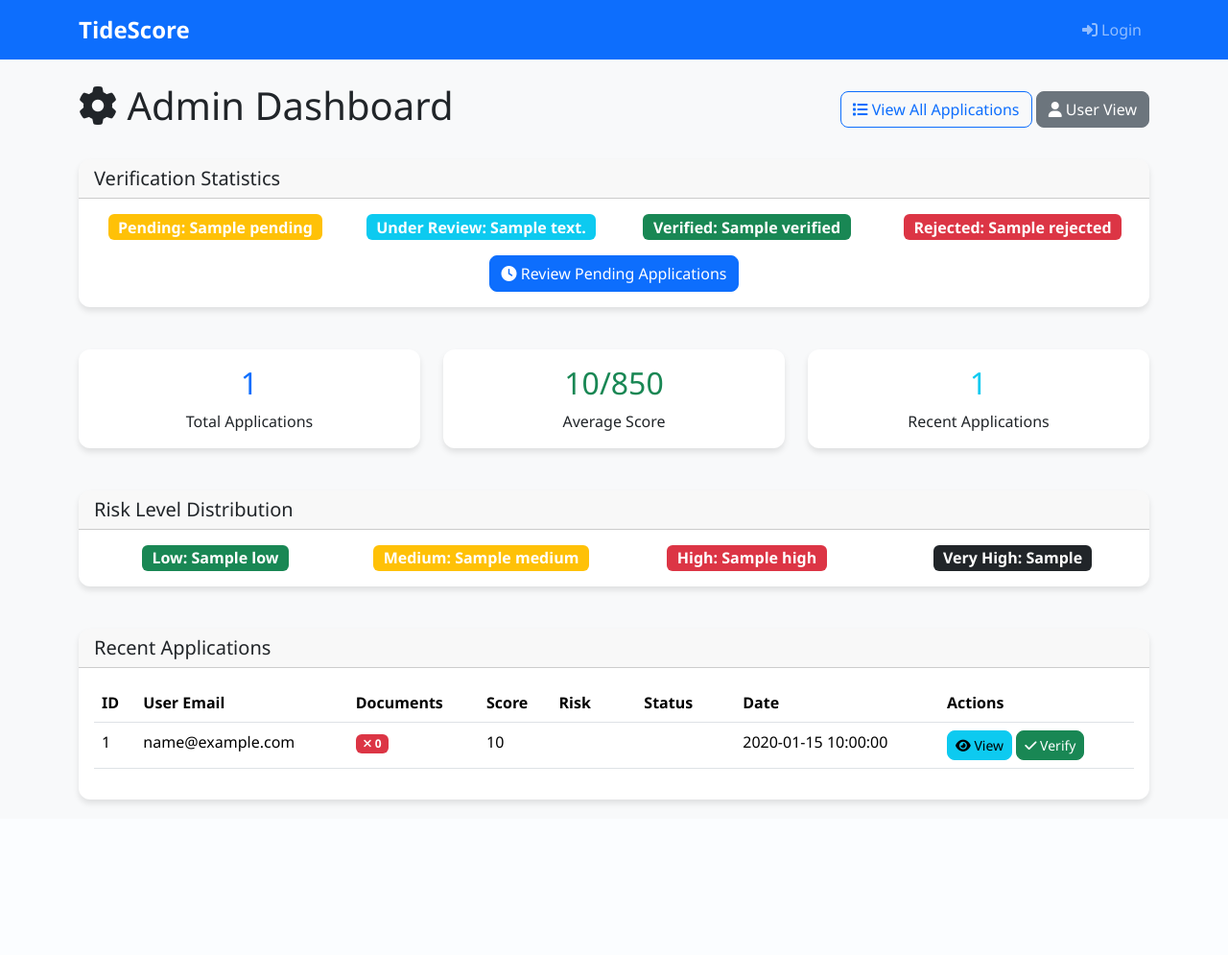
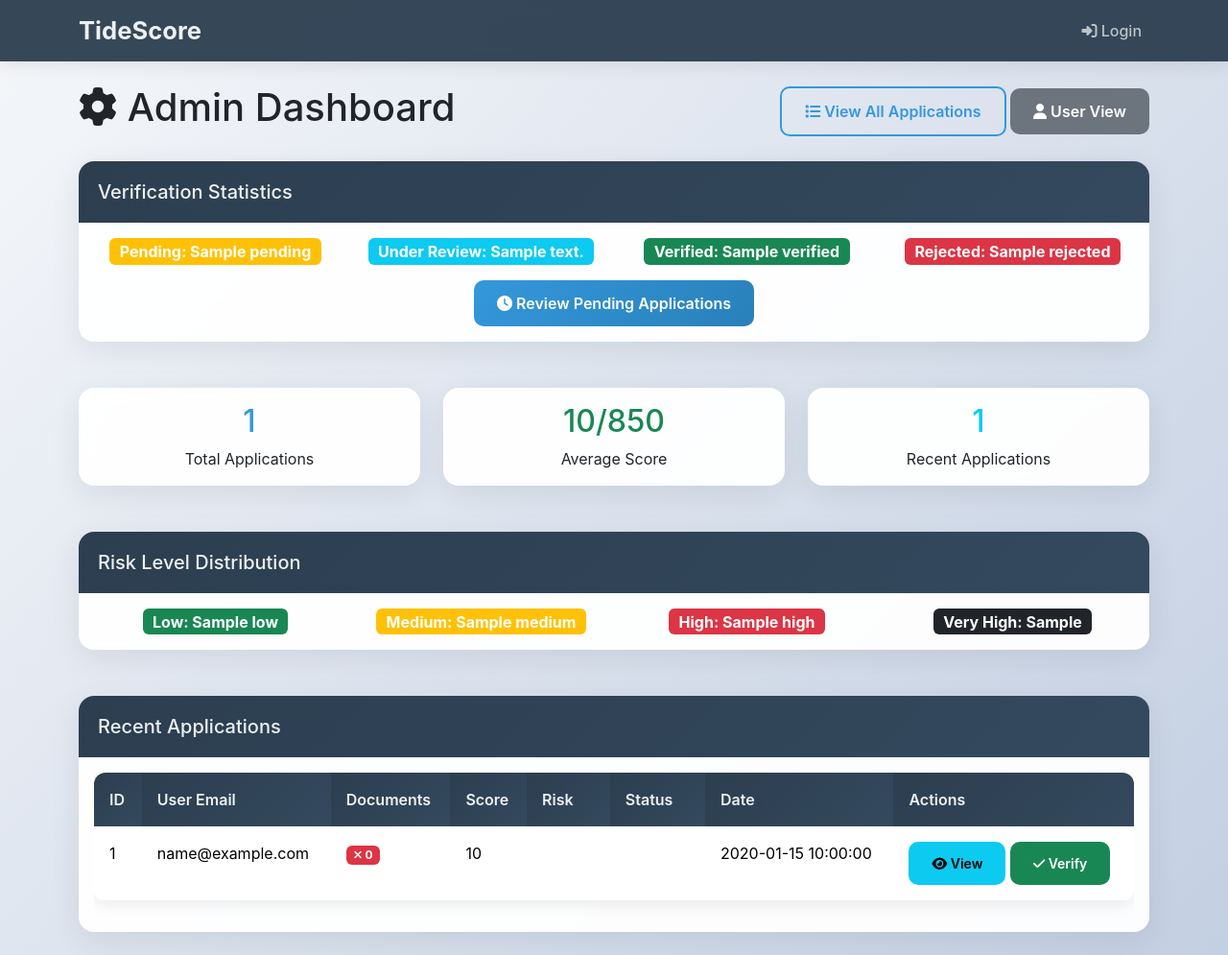
Before and after one commit to zorate/tidescore, a Flask app: template templates/admin_dashboard.html in a window 1280 px wide. Shown: the whole page at 96% size. Before the commit the page ends 839 px from the top, so only its background shows below. Run offline with Flask 3, Linux system fonts and the light colour scheme; the template is opened without the code that fills it: most values are stand-ins (such as "Sample title", 1, 10 or a date in 2020); parts of the project's set-up code (start-up, migrations or seed data) failed here and were passed over; some libraries are stand-ins or nearby versions.

Commit message:
Update style.css
something that reflects how calm i have been

```diff
--- a/static/css/style.css
+++ b/static/css/style.css
@@ -1,41 +1,186 @@
 body {
-    background-color: #f8f9fa;
-    font-family: 'Segoe UI', Tahoma, Geneva, Verdana, sans-serif;
+    background: linear-gradient(135deg, #f5f7fa 0%, #c3cfe2 100%);
+    font-family: 'Inter', 'Segoe UI', system-ui, -apple-system, sans-serif;
+    min-height: 100vh;
 }
 
 .card {
     border: none;
-    border-radius: 12px;
-    box-shadow: 0 4px 6px rgba(0, 0, 0, 0.1);
-    margin-bottom: 20px;
+    border-radius: 16px;
+    box-shadow: 0 8px 32px rgba(0, 0, 0, 0.08);
+    backdrop-filter: blur(10px);
+    background: rgba(255, 255, 255, 0.95);
+    margin-bottom: 24px;
+    transition: transform 0.2s ease, box-shadow 0.2s ease;
+}
+
+.card:hover {
+    transform: translateY(-2px);
+    box-shadow: 0 12px 40px rgba(0, 0, 0, 0.12);
 }
 
 .card-header {
-    border-radius: 12px 12px 0 0 !important;
+    border-radius: 16px 16px 0 0 !important;
     font-weight: 600;
+    background: linear-gradient(135deg, #2c3e50 0%, #34495e 100%);
+    color: #ecf0f1;
+    border: none;
+    padding: 20px;
+}
+
+.navbar {
+    background: rgba(44, 62, 80, 0.95) !important;
+    backdrop-filter: blur(10px);
+    box-shadow: 0 2px 20px rgba(0, 0, 0, 0.1);
 }
 
 .navbar-brand {
-    font-weight: bold;
-    font-size: 1.5rem;
+    font-weight: 700;
+    font-size: 1.6rem;
+    color: #ecf0f1 !important;
+}
+
+.navbar-nav .nav-link {
+    color: #bdc3c7 !important;
+    font-weight: 500;
+    transition: color 0.3s ease;
+}
+
+.navbar-nav .nav-link:hover {
+    color: #ecf0f1 !important;
 }
 
 .btn {
-    border-radius: 8px;
+    border-radius: 10px;
+    font-weight: 600;
+    padding: 12px 24px;
+    border: none;
+    transition: all 0.3s ease;
+}
+
+.btn-primary {
+    background: linear-gradient(135deg, #3498db 0%, #2980b9 100%);
+    border: none;
+}
+
+.btn-primary:hover {
+    background: linear-gradient(135deg, #2980b9 0%, #1c6ea4 100%);
+    transform: translateY(-1px);
+    box-shadow: 0 4px 15px rgba(52, 152, 219, 0.3);
+}
+
+.btn-outline-primary {
+    border: 2px solid #3498db;
+    color: #3498db;
+    background: transparent;
+}
+
+.btn-outline-primary:hover {
+    background: #3498db;
+    color: white;
+    transform: translateY(-1px);
+}
+
+.alert {
+    border-radius: 12px;
+    border: none;
+    padding: 16px;
     font-weight: 500;
 }
 
-.alert {
-    border-radius: 8px;
-    border: none;
+.alert-info {
+    background: linear-gradient(135deg, #d6eaf8 0%, #ebf5fb 100%);
+    color: #2874a6;
+    border-left: 4px solid #3498db;
+}
+
+.alert-success {
+    background: linear-gradient(135deg, #d5f4e6 0%, #eafaf1 100%);
+    color: #1e8449;
+    border-left: 4px solid #27ae60;
+}
+
+.alert-warning {
+    background: linear-gradient(135deg, #fdebd0 0%, #fef9e7 100%);
+    color: #9c640c;
+    border-left: 4px solid #f39c12;
+}
+
+.alert-danger {
+    background: linear-gradient(135deg, #fadbd8 0%, #fdedec 100%);
+    color: #c0392b;
+    border-left: 4px solid #e74c3c;
 }
 
 .form-control {
-    border-radius: 8px;
-    padding: 12px;
+    border-radius: 12px;
+    padding: 14px;
+    border: 2px solid #ecf0f1;
+    background: #f8f9fa;
+    transition: all 0.3s ease;
+}
+
+.form-control:focus {
+    border-color: #3498db;
+    box-shadow: 0 0 0 0.2rem rgba(52, 152, 219, 0.15);
+    background: white;
 }
 
 .form-select {
-    border-radius: 8px;
-    padding: 12px;
+    border-radius: 12px;
+    padding: 14px;
+    border: 2px solid #ecf0f1;
+    background: #f8f9fa;
 }
+
+.form-select:focus {
+    border-color: #3498db;
+    box-shadow: 0 0 0 0.2rem rgba(52, 152, 219, 0.15);
+}
+
+.table {
+    border-radius: 12px;
+    overflow: hidden;
+    box-shadow: 0 4px 15px rgba(0, 0, 0, 0.08);
+}
+
+.table th {
+    background: linear-gradient(135deg, #2c3e50 0%, #34495e 100%);
+    color: #ecf0f1;
+    font-weight: 600;
+    border: none;
+    padding: 16px;
+}
+
+.table td {
+    padding: 16px;
+    border-color: #ecf0f1;
+    background: white;
+}
+
+/* Calming color palette */
+:root {
+    --primary-blue: #3498db;
+    --dark-blue: #2c3e50;
+    --light-blue: #ecf0f1;
+    --success-green: #27ae60;
+    --warning-orange: #f39c12;
+    --danger-red: #e74c3c;
+    --text-dark: #2c3e50;
+    --text-light: #7f8c8d;
+}
+
+.text-primary { color: var(--primary-blue) !important; }
+.text-dark { color: var(--dark-blue) !important; }
+.text-muted { color: var(--text-light) !important; }
+
+/* Smooth transitions for all interactive elements */
+a, button, .form-control, .card {
+    transition: all 0.3s ease;
+}
+
+/* Better focus states for accessibility */
+.btn:focus, .form-control:focus, .form-select:focus {
+    outline: none;
+    box-shadow: 0 0 0 3px rgba(52, 152, 219, 0.25);
+}
```
